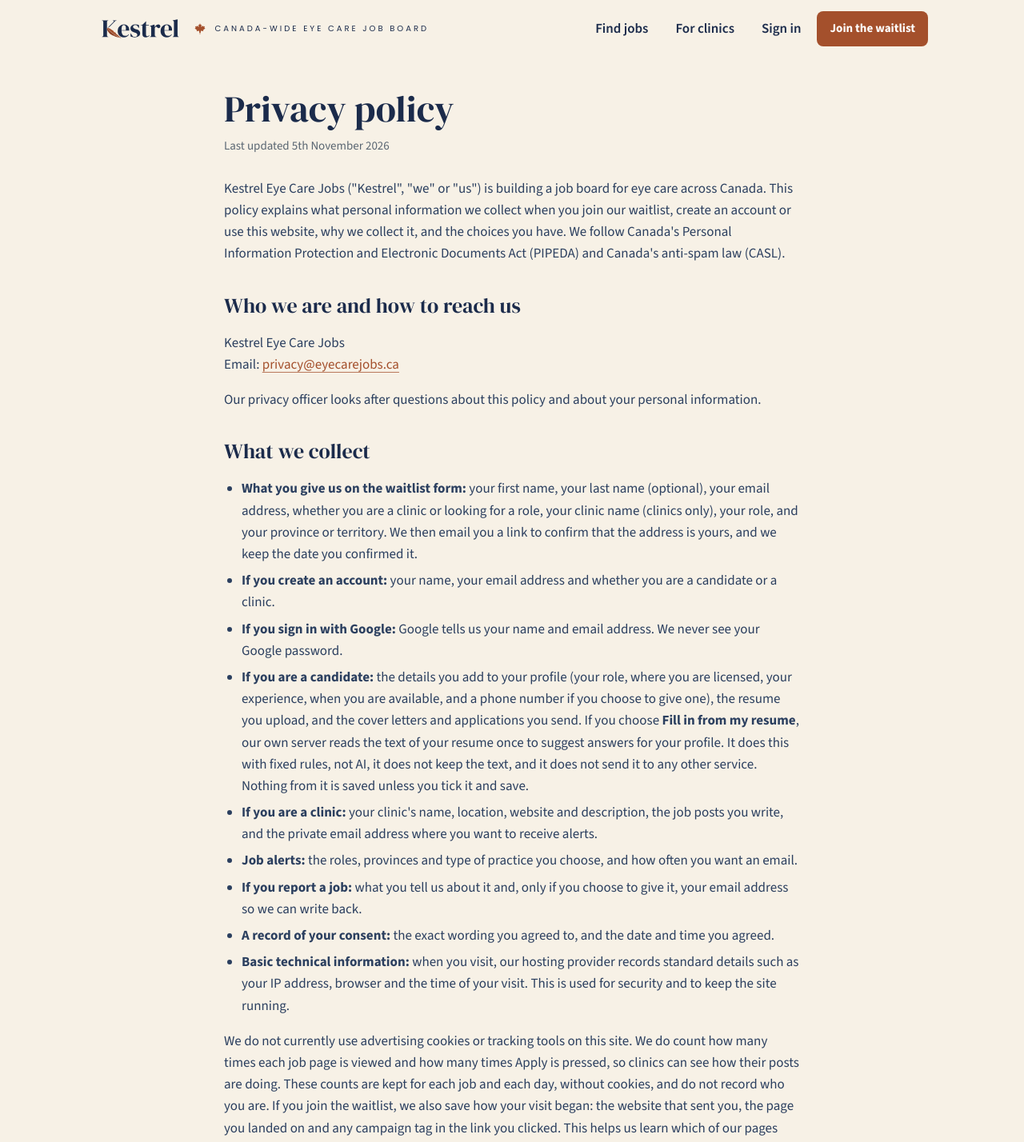
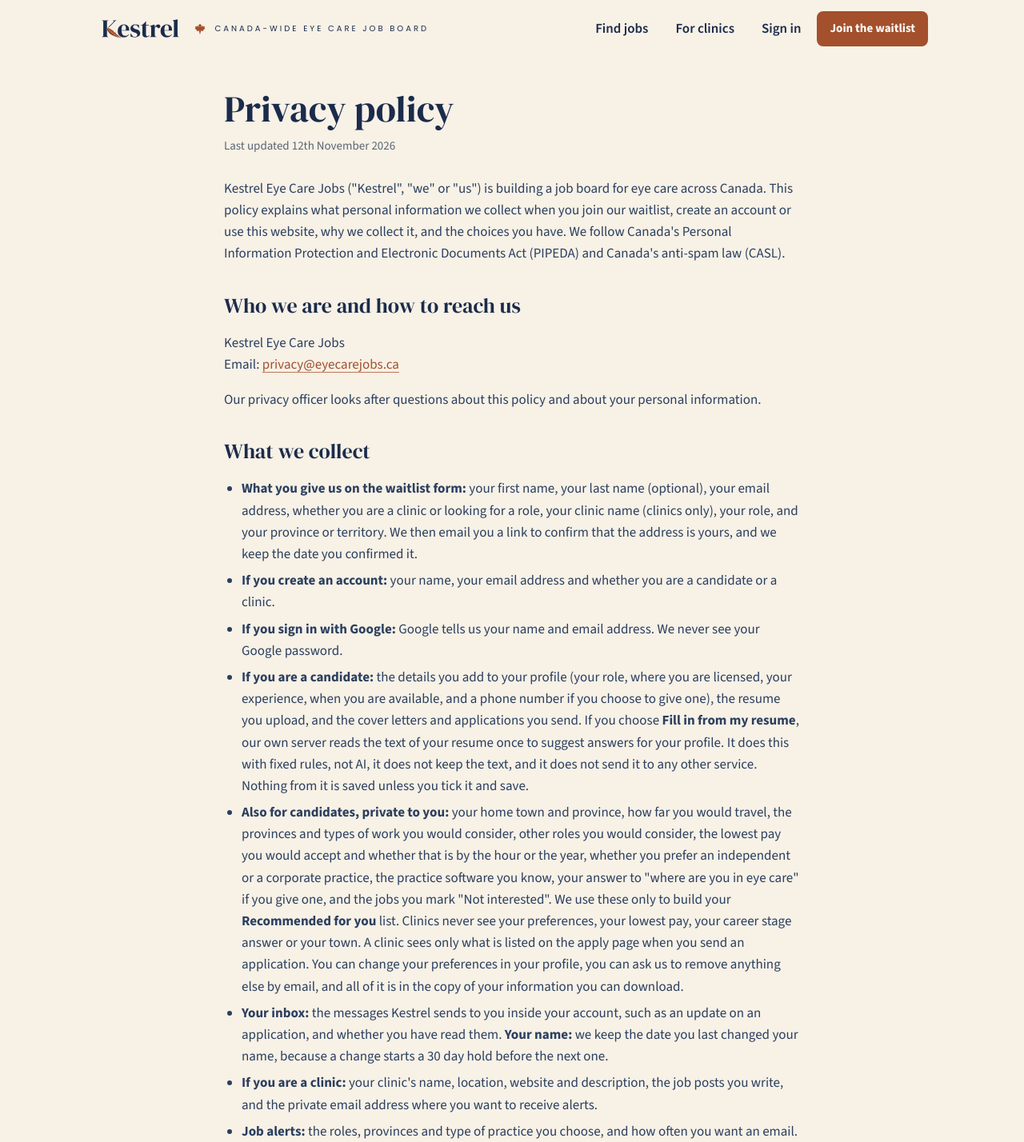
Before and after one commit to stevebsmith88-netizen/Kestrel, a Next.js app: page /privacy in a window 1280 px wide. Shown: the top 1428 px of the page at 80% size. Built offline with nearby package versions, Linux system fonts and the light colour scheme; no server answers.

Commit message:
P1-08: the privacy policy lists the private preferences, inbox and name change date, and has a new date
Co-Authored-By: Claude Sonnet 5.5 <noreply@anthropic.com>
Claude-Session: https://claude.ai/code/session_01K4dgNNrR36faDYeAj6UYgy

```diff
--- a/app/privacy/page.tsx
+++ b/app/privacy/page.tsx
@@ -10,7 +10,7 @@ export const metadata: Metadata = shareMetadata({
   path: "/privacy",
 });
 
-const UPDATED = "5th November 2026";
+const UPDATED = "12th November 2026";
 const EMAIL = "privacy@eyecarejobs.ca";
 
 export default function Privacy() {
@@ -55,6 +55,18 @@ export default function Privacy() {
               cover letters and applications you send. If you choose <strong>Fill in from my resume</strong>, our own server reads
               the text of your resume once to suggest answers for your profile. It does this with fixed rules, not AI, it does not
               keep the text, and it does not send it to any other service. Nothing from it is saved unless you tick it and save.
+            </li>
+            <li>
+              <strong>Also for candidates, private to you:</strong> your home town and province, how far you would travel, the provinces and
+              types of work you would consider, other roles you would consider, the lowest pay you would accept and whether that is by the hour or the year, whether you
+              prefer an independent or a corporate practice, the practice software you know, your answer to &quot;where are you in eye care&quot; if you give one,
+              and the jobs you mark &quot;Not interested&quot;. We use these only to build your <strong>Recommended for you</strong> list.
+              Clinics never see your preferences, your lowest pay, your career stage answer or your town. A clinic sees only what is
+              listed on the apply page when you send an application. You can change your preferences in your profile, you can ask us to remove anything else by email, and all of it is in the copy of your information you can download.
+            </li>
+            <li>
+              <strong>Your inbox:</strong> the messages Kestrel sends to you inside your account, such as an update on an application,
+              and whether you have read them. <strong>Your name:</strong> we keep the date you last changed your name, because a change starts a 30 day hold before the next one.
             </li>
             <li>
               <strong>If you are a clinic:</strong> your clinic&apos;s name, location, website and description, the job posts you
```
